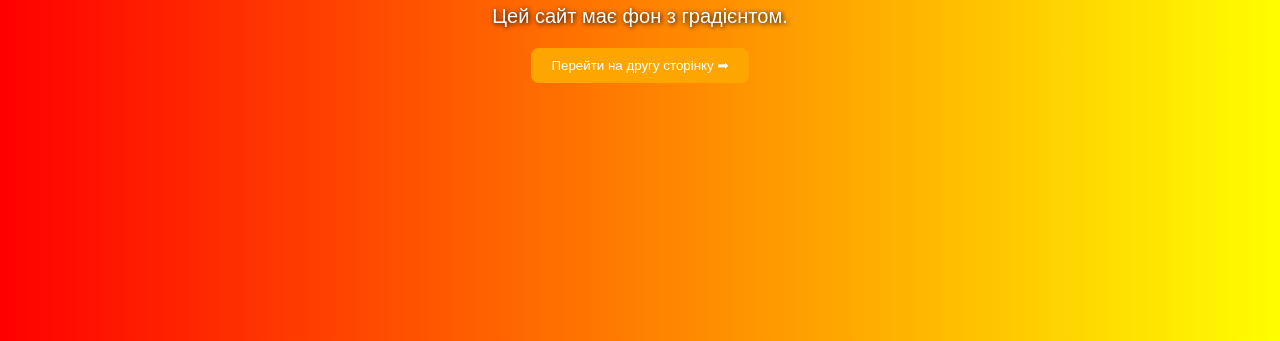
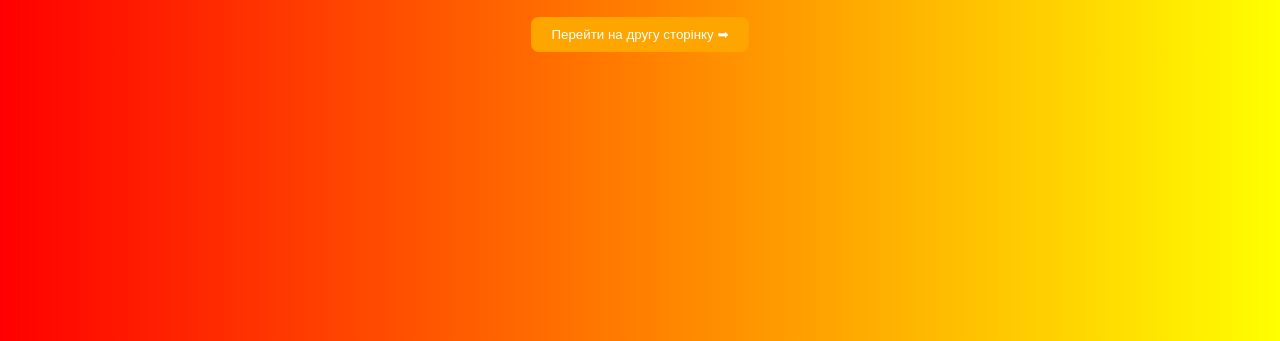
Before and after one commit to inneli/My-new-repository-1, a plain HTML site: page index.html in a window 1280 px wide. Shown: the part 459-800 px from the top of the page. Drawn offline with Linux system fonts and the light colour scheme.

Commit message:
Update index.html

```diff
--- a/index.html
+++ b/index.html
@@ -9,7 +9,6 @@
 <body>
   <img src="емблема Газмереж.jpg" alt="..." width="80">
   <h1>Сервіс загального доступу Гайсинського УЕГГ</h1>
-  <p>Цей сайт має фон з градієнтом.</p>
   <a href="page2.html">
   <button>Перейти на другу сторінку ➡</button>
 </a>
```
